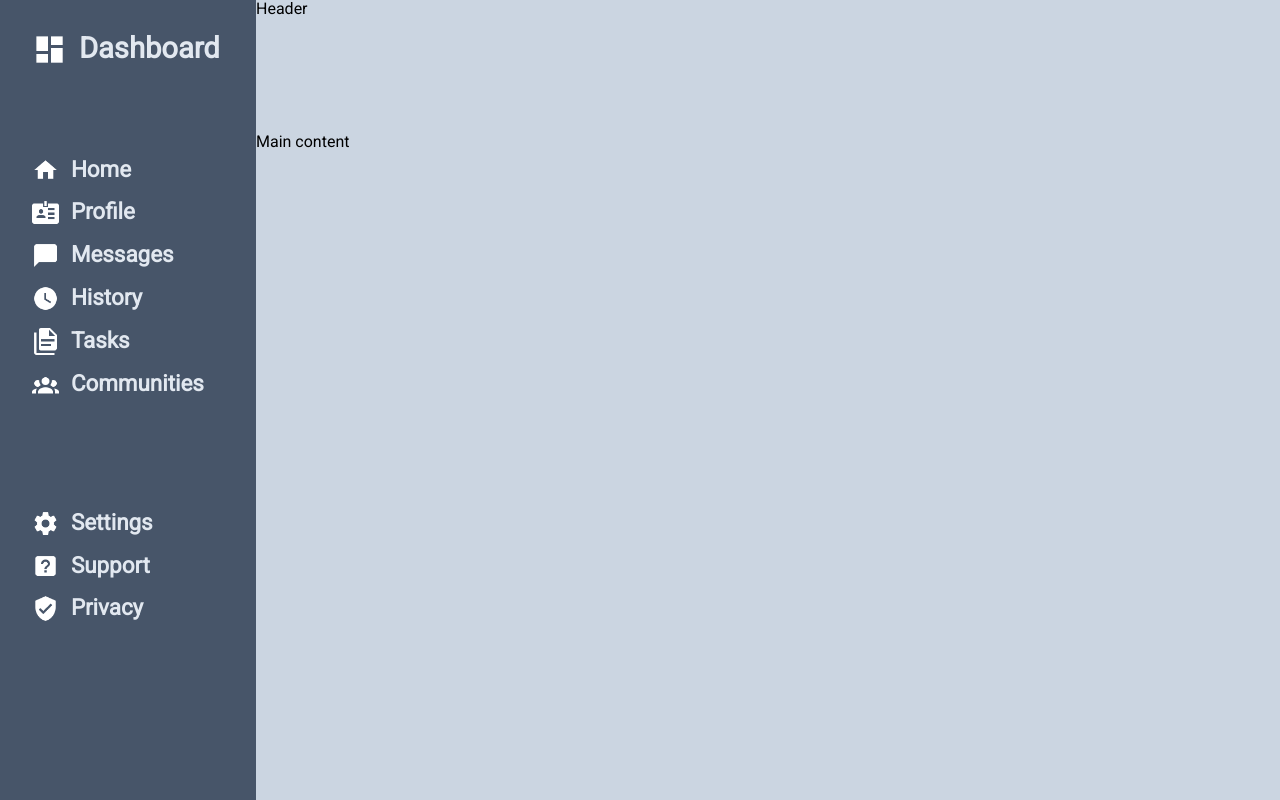
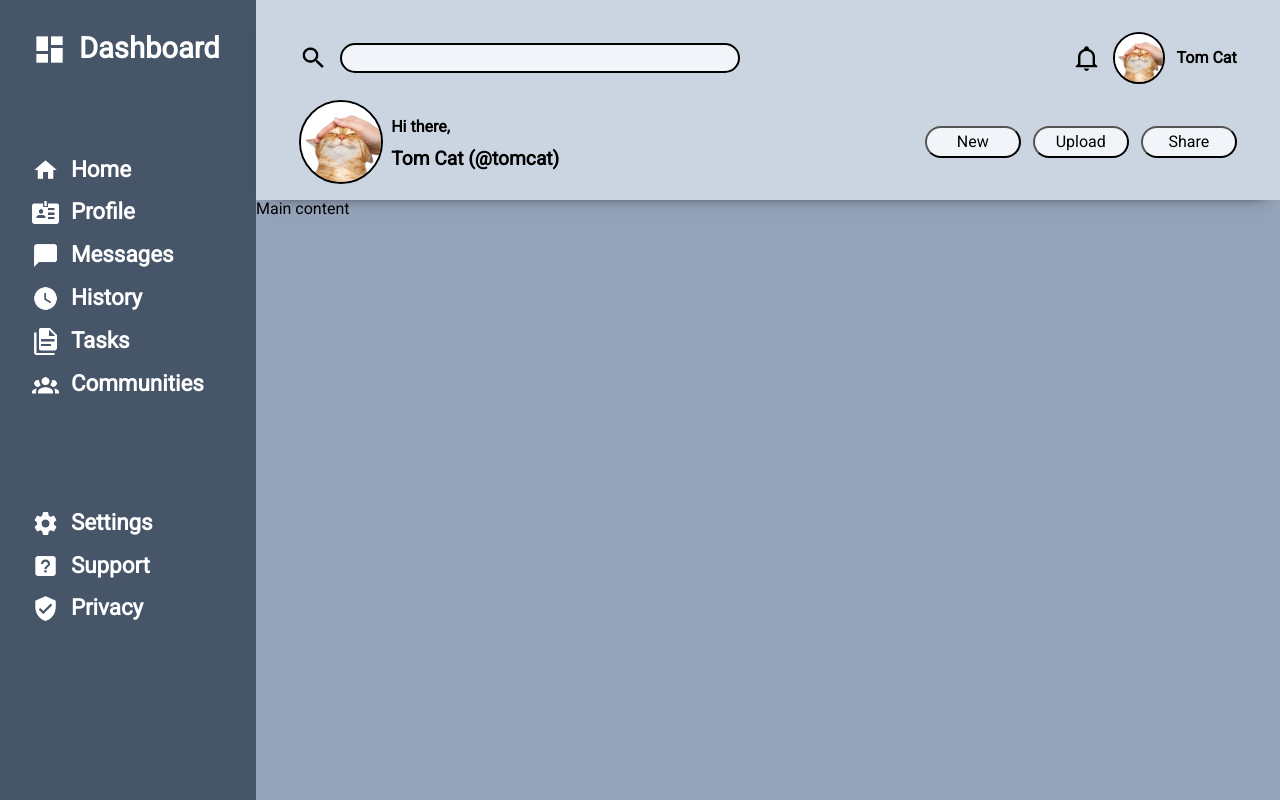
Before and after one commit to kylemillar2/admin-dashboard-2024, a plain HTML site: page index.html in a window 1280 px wide. Drawn offline with Linux system fonts and the light colour scheme.

Commit message:
Style header

```diff
--- a/index.html
+++ b/index.html
@@ -11,7 +11,27 @@
 <body>
     <div class="container">
         <header>
-            Header
+            <div id="header-search">
+                <img src="images/magnify.png" id="search-icon">
+                <input type="search" name="search-input" id="search-bar">
+            </div>
+            <div id="header-profile">
+                <img src="images/bell-outline.png" id="noti-icon" class="clickable">
+                <div id="header-profile-name-container" class="clickable">
+                    <img src="images/tomcat.webp" class="profile-pic">
+                    <div>Tom Cat</div>
+                </div>
+            </div>
+            <div id="header-greeting">
+                <img src="images/tomcat.webp" class="profile-pic">
+                <div id="greeting">Hi there,</div>
+                <div id="user-name">Tom Cat (@tomcat)</div>
+            </div>
+            <div id="header-buttons">
+                <button type="button" id="new-button" class="clickable">New</button>
+                <button type="button" id="upload-button" class="clickable">Upload</button>
+                <button type="button" id="share-button" class="clickable">Share</button>
+            </div>
         </header>
         <nav>
             <div class="nav-section">
@@ -21,17 +41,17 @@
                 </div>
             </div>
             <ul class="nav-section">
-                <li><img class="icon" src="images/icon-home.png">Home</li>
-                <li><img class="icon" src="images/icon-profile.png">Profile</li>
-                <li><img class="icon" src="images/icon-messages.png">Messages</li>
-                <li><img class="icon" src="images/icon-history.png">History</li>
-                <li><img class="icon" src="images/icon-tasks.png">Tasks</li>
-                <li><img class="icon" src="images/icon-communities.png">Communities</li>
+                <li class="clickable"><img class="icon" src="images/icon-home.png">Home</li>
+                <li class="clickable"><img class="icon" src="images/icon-profile.png">Profile</li>
+                <li class="clickable"><img class="icon" src="images/icon-messages.png">Messages</li>
+                <li class="clickable"><img class="icon" src="images/icon-history.png">History</li>
+                <li class="clickable"><img class="icon" src="images/icon-tasks.png">Tasks</li>
+                <li class="clickable"><img class="icon" src="images/icon-communities.png">Communities</li>
             </ul>
             <ul class="nav-section">
-                <li><img class="icon" src="images/icon-settings.png">Settings</li>
-                <li><img class="icon" src="images/icon-support.png">Support</li>
-                <li><img class="icon" src="images/icon-privacy.png">Privacy</li>
+                <li class="clickable"><img class="icon" src="images/icon-settings.png">Settings</li>
+                <li class="clickable"><img class="icon" src="images/icon-support.png">Support</li>
+                <li class="clickable"><img class="icon" src="images/icon-privacy.png">Privacy</li>
             </ul>
         </nav>
         <main>
--- a/style.css
+++ b/style.css
@@ -5,9 +5,10 @@ html, body {
 }
 
 body {
-    --med-grey-background: #cbd5e1;
+    --med-grey-header: #cbd5e1;
+    --med-grey-background: #94a3b8;
     --dark-grey-nav: #475569;
-    --light-grey-text: #e2e8f0;
+    --light-grey-text: #f1f5f9;
     font-family: "Roboto";
 }
 
@@ -21,7 +22,15 @@ body {
 header {
     grid-row: 1 / 2;
     grid-column: 2 / 3;
-    background-color: var(--med-grey-background);
+    background-color: var(--med-grey-header);
+    display: grid;
+    grid-template-columns: minmax(25rem, 2fr) 1fr;
+    grid-template-rows: 1fr 1fr;
+    padding: 1rem 2.7rem 1rem 2.7rem;
+    box-shadow: 0 0.625rem 1rem -1rem;
+    position: relative;
+    column-gap: 3rem;
+    font-weight: 600;
 }
 
 nav {
@@ -31,10 +40,10 @@ nav {
     flex-direction: column;
     gap: 3em;
     align-items: start;
-    color: var(--light-grey-text);
+    color: white;
     font-size: 1.4rem;
     background-color: var(--dark-grey-nav);
-    padding: 32px;
+    padding: 2rem;
     font-weight: 800;
 }
 
@@ -46,13 +55,13 @@ main {
     display: flex;
     flex-direction: column;
     padding: 0;
-    gap: 16px;
+    gap: 1rem;
 }
 
 .nav-section > li,
 .nav-section > div {
     display: flex;
-    gap: 12px;
+    gap: 0.75rem;
     list-style: none;
 }
 
@@ -64,3 +73,95 @@ main {
     height: 1.2em;
     width: 1.2em;
 }
+
+#header-search,
+#header-profile,
+#header-buttons,
+#header-profile-name-container {
+    display: flex;
+    gap: 0.75rem;
+    align-items: center;
+}
+
+#header-search {
+    justify-content: start;
+}
+
+#header-profile,
+#header-buttons {
+    justify-content: end;
+}
+
+#header-buttons {
+    grid-column: 2 / 3;
+}
+
+#search-icon,
+#noti-icon {
+    width: 1.8rem;
+    height: 1.8rem;
+}
+
+#header-greeting {
+    display: grid;
+    grid-template-columns: 5rem 1fr;
+    grid-template-rows: 1fr 1fr;
+    gap: 0.75rem;
+    align-items: center;
+    grid-column: 1 / 2;
+}
+
+#header-greeting > .profile-pic {
+    grid-column: 1 / 2;
+    grid-row: 1 / 3;
+}
+
+#greeting {
+    align-self: end;
+}
+
+#user-name {
+    align-self: start;
+    font-size: 1.2em;
+}
+
+input[type="search"] {
+    border-radius: 5rem;
+    padding: 0.3rem;
+    flex-basis: 25rem;
+    flex-shrink: 0;
+    font-size: 0.9em;
+    background-color: var(--light-grey-text);
+    border: 2px solid black;
+}
+
+input[type="search"]:focus {
+    outline: none;
+    background-color: white;
+}
+
+#header-buttons button {
+    border-radius: 5rem;
+    padding: 0.3rem;
+    background-color: var(--light-grey-text);
+    flex: 0 0 6rem;
+}
+
+.profile-pic {
+    width: 3rem;
+    height: auto;
+    border-radius: 50%;
+    border: 2px solid black;
+}
+
+#header-greeting > .profile-pic {
+    width: 5rem;
+}
+
+.clickable {
+    cursor:pointer;
+}
+
+.clickable:active {
+    transform: scale(0.97);
+}
```
Also changed, not shown: images/bell-outline.png (added), images/cat1.webp (added), images/cat2.webp (added), images/cat3.webp (added), images/magnify.png (added), images/tomcat.webp (added), 2 other files.
